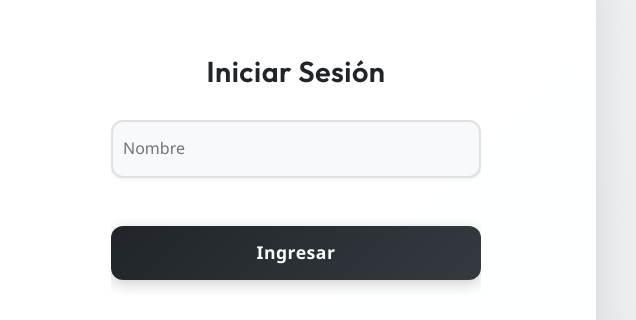
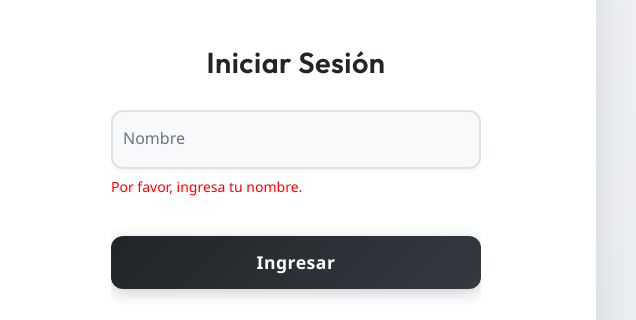
Before and after one commit to yamilasueldo/tp_integrador_progra3, a website: page Vista/cliente/login/index.html in a window 1280 px wide. Both pictures are taken after a click on the link "Ingresar". Shown: the part 190-510 px from the top of the page, 644-1280 px from the left. Drawn offline with Linux system fonts and the light colour scheme.

Commit message:
Incorporación de MVC en login-cliente

```diff
--- a/Estaticos/css/styles.css
+++ b/Estaticos/css/styles.css
@@ -166,4 +166,10 @@
     a:hover {
         text-decoration: underline;
     }
+
+    .error-text {
+        color: red;
+        font-size: var(--fs-sm);
+        display: block;
+    }
 }
--- a/Estaticos/js/login-cliente.js
+++ b/Estaticos/js/login-cliente.js
@@ -41,9 +41,10 @@ class Control {
 
     procesarLogin = () => {
         const nombre = this.Vista.FormCliente.txtNombre.value.trim();
+        let errorSpan = document.getElementById("errorNombre");
 
         if (nombre === "") {
-            alert("Por favor, ingresá tu nombre.");
+            errorSpan.textContent = "Por favor, ingresa tu nombre.";
         } else {
             localStorage.setItem("nombreUsuario", nombre);
             window.location.href = "../home/index.html";
--- a/Vista/cliente/login/index.html
+++ b/Vista/cliente/login/index.html
@@ -61,10 +61,16 @@
         <div class="card">
           <h3>Iniciar Sesión</h3>
           <form>
-            <div class="input-group">
-              <input type="text" id="txtNombre" placeholder=" " required />
-              <label for="nombre">Nombre</label>
+            <div>
+              <div class="input-group">
+                <input type="text" id="txtNombre" placeholder=" " required />
+                <label for="nombre">Nombre</label>
+              </div>
+              <span id="errorNombre" class="error-text"></span>
             </div>
+
+
+
 
             <a id="btnIngresar" class="btn-submit">Ingresar</a>
           </form>
```
